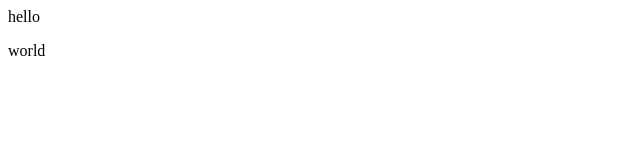
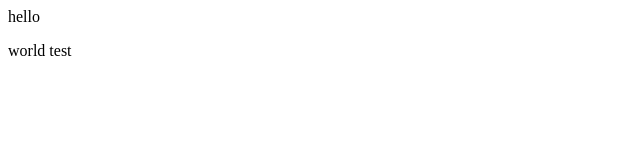
Before and after one commit to ANILYADAV1989/Git-In-One, a plain HTML site: page contact.html in a window 1280 px wide. Shown: the full height of the page, 0-640 px from the left. Drawn offline with Linux system fonts and the light colour scheme.

Commit message:
hello world test

```diff
--- a/contact.html
+++ b/contact.html
@@ -7,6 +7,6 @@
 </head>
 <body
     <h1>hello</h1>
-    <p>world </p>
+    <p>world test</p>
 </body>
 </html>
```
